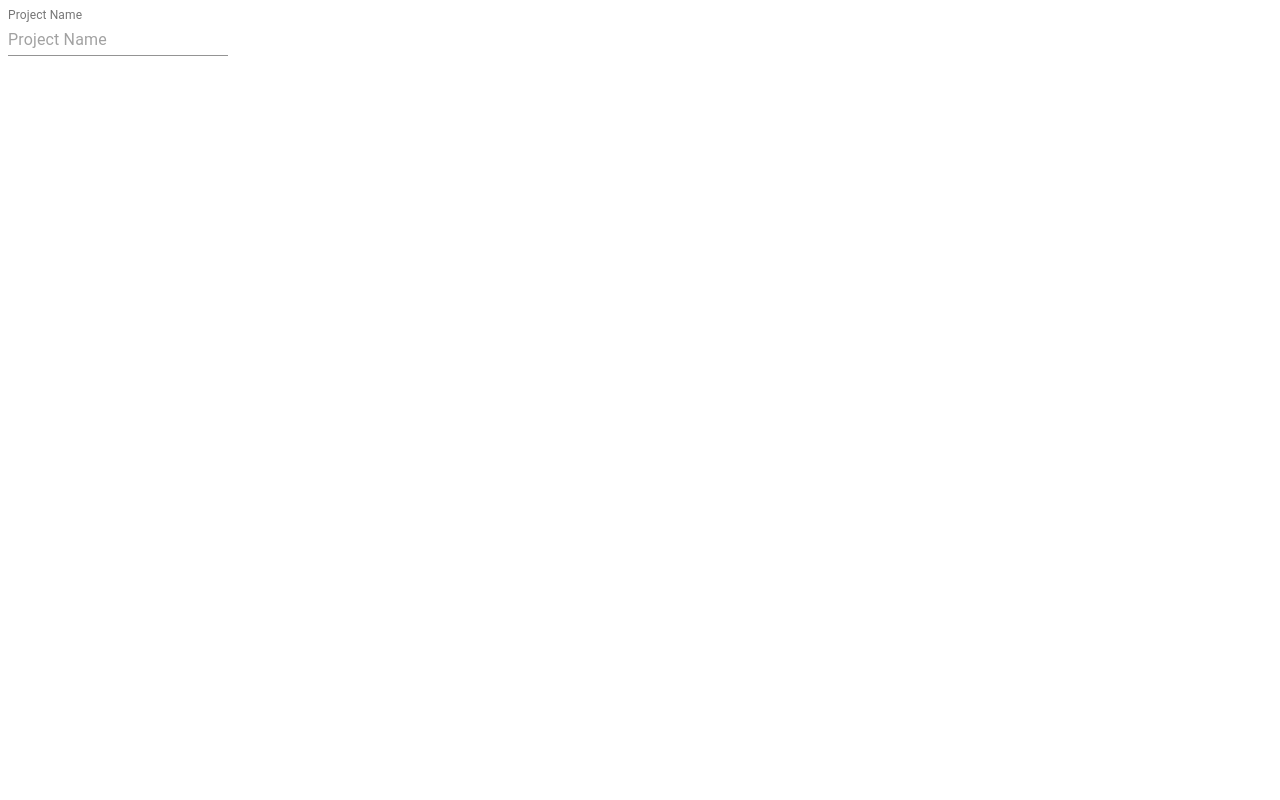
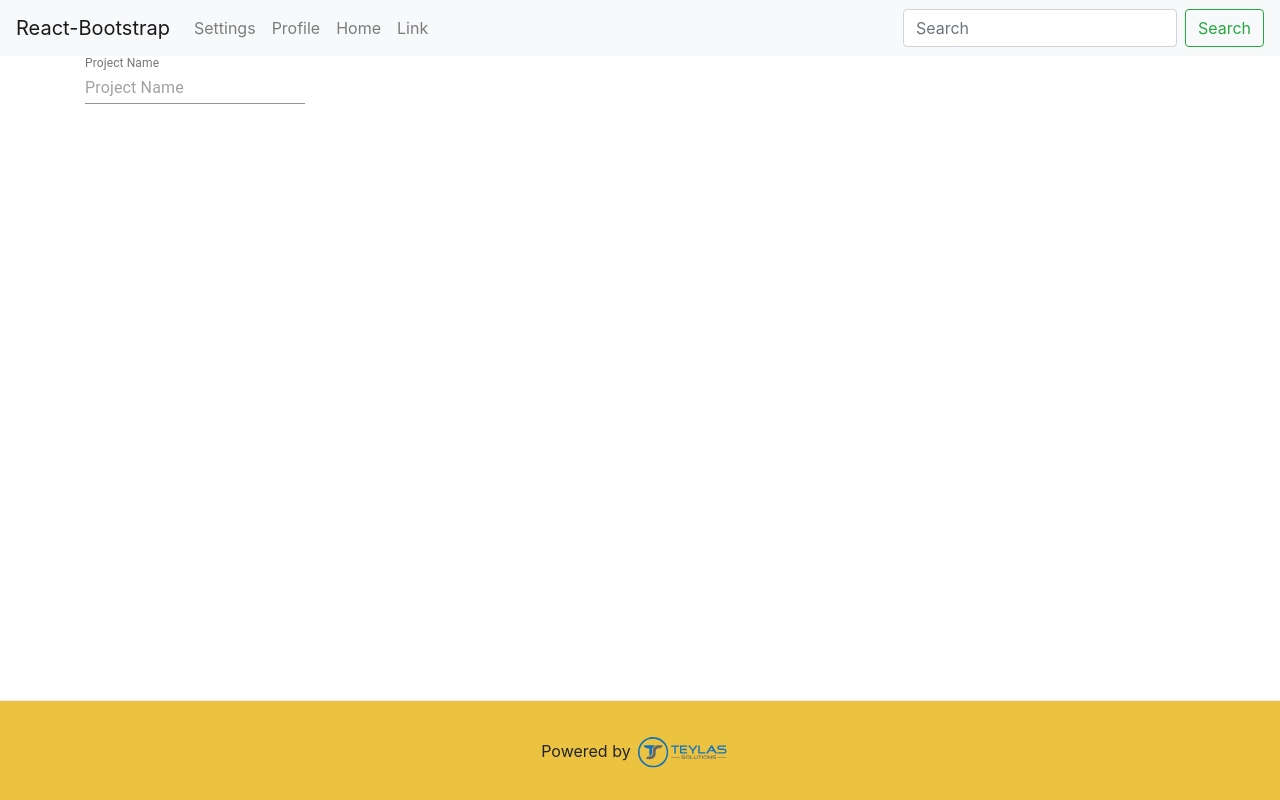
Before and after one commit to teylasadmin/timesheet, a Next.js app: page /settings in a window 1280 px wide. Built offline with nearby package versions, Linux system fonts and the light colour scheme.

Commit message:
testing routing

```diff
--- a/pages/settings.js
+++ b/pages/settings.js
@@ -1,11 +1,12 @@
 import React from 'react'
 import TextField from '@material-ui/core/TextField';
+import CssBaseline from '@material-ui/core/CssBaseline';
+import Container from '@material-ui/core/Container';
+import Layout from "../components/Layout";
 
 export default function Settings() {
-
-
-
    return (
+   <Layout>
             <form onSubmit="" noValidate>
                       <TextField id="mo"
                                  name="project_name" // find an array of short names of week days
@@ -16,7 +17,7 @@ export default function Settings() {
 
                                  placeholder="Project Name"
                       />
-
            </form>
+   </Layout>
    )
 }
```
Lines whose indentation alone changed are shown as unchanged.
